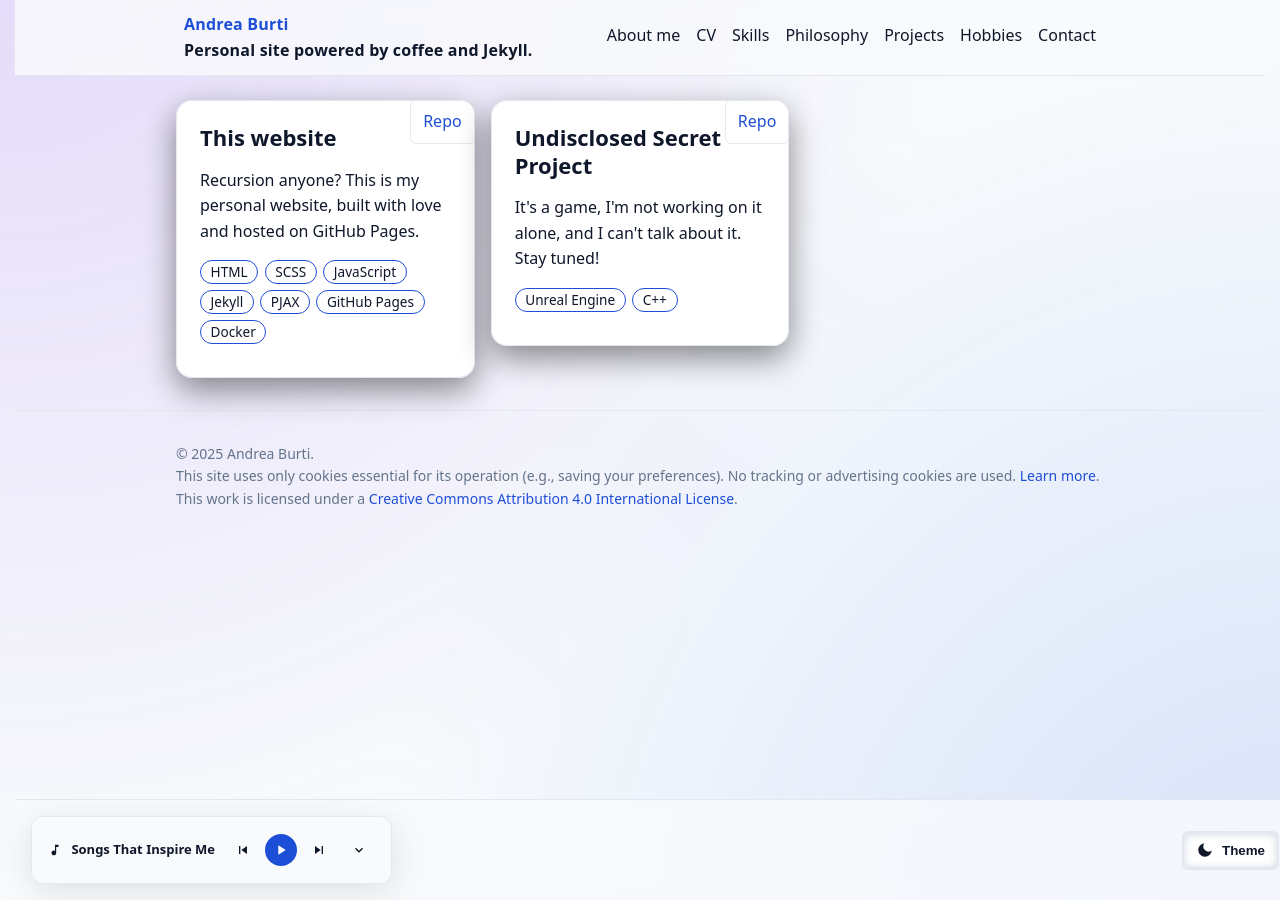
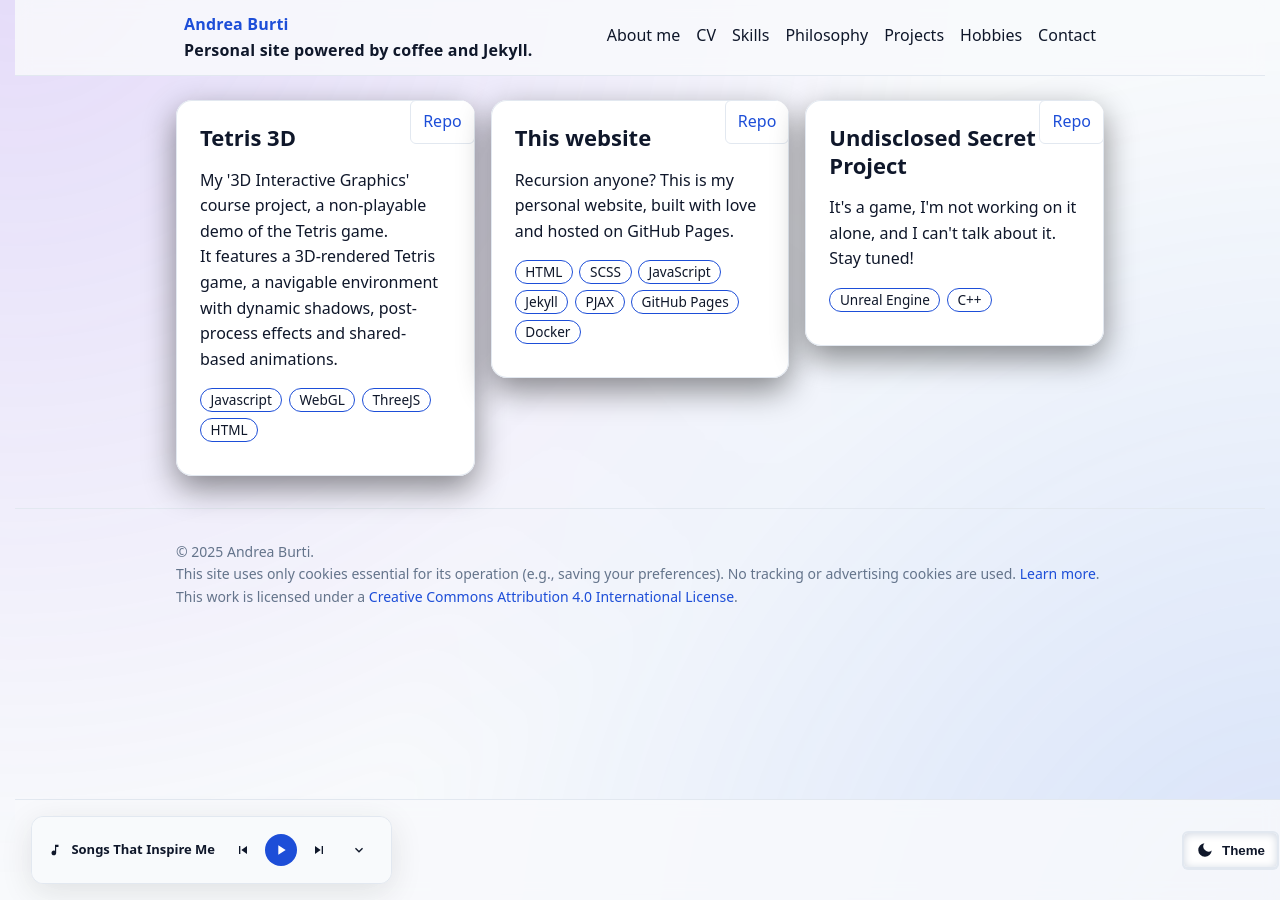
Before and after one commit to boozee/boozee.github.io, a Jekyll site: the page built from pages/projects.md, in a window 1280 px wide. Built offline with Jekyll 4.4.1, drawn with Linux system fonts in a browser that asks for light colours.

Commit message:
Add 3D Tetris to the project page

```diff
--- a/_data/projects.yml
+++ b/_data/projects.yml
@@ -1,3 +1,9 @@
+- name: Tetris 3D
+  description:
+     My '3D Interactive Graphics' course project, a non-playable demo of the Tetris game.<br> It features a 3D-rendered Tetris game, a navigable environment with dynamic shadows, post-process effects and shared-based animations.
+  tags: [Javascript, WebGL, ThreeJS, HTML]
+  repo: https://github.com/boozee/Tetris3D
+
 - name: This website
   description: Recursion anyone? This is my personal website, built with love and hosted on GitHub Pages.
   tags: [HTML, SCSS, JavaScript, Jekyll, PJAX, GitHub Pages, Docker]
```
